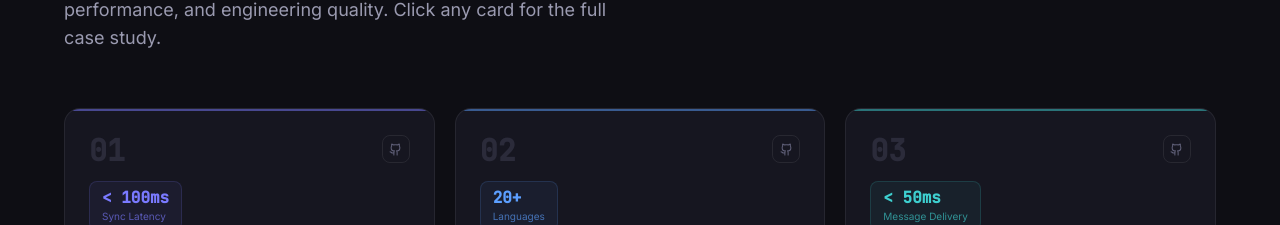
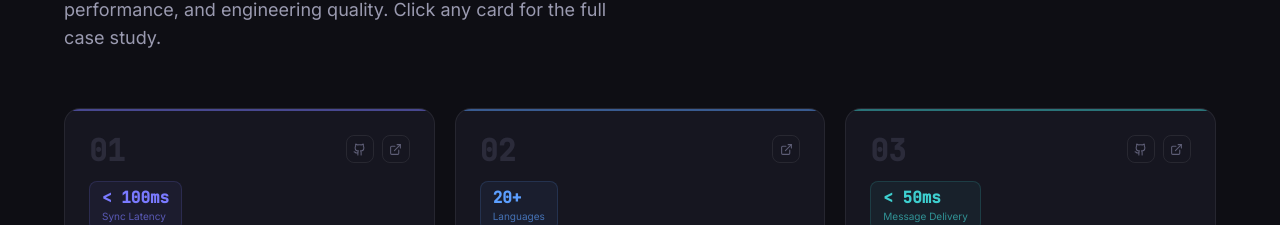
Before and after one commit to im-d3v/Portfolio, a React (Vite) app in the folder frontend/: page / in a window 1280 px wide. Shown: the part 2335-2560 px from the top of the page. Built offline with nearby package versions, Linux system fonts and the light colour scheme.

Commit message:
feat: add live links and repo links for showcased projects

```diff
--- a/frontend/src/data/portfolio.ts
+++ b/frontend/src/data/portfolio.ts
@@ -89,7 +89,7 @@ export const PROJECTS: Project[] = [
     metric: '< 100ms',
     metricLabel: 'Sync Latency',
     github: 'https://github.com/im-d3v/Collab-Editor',
-    live: null,
+    live: 'https://collab-editor-d7mh.onrender.com',
     accent: '#7a7aff',
     caseStudy: {
       problem:
@@ -144,8 +144,8 @@ export const PROJECTS: Project[] = [
     impact: '20+ languages · Automated pipeline · Cloud-native',
     metric: '20+',
     metricLabel: 'Languages',
-    github: 'https://github.com/im-d3v',
-    live: null,
+    github: null,
+    live: 'https://drive.google.com/file/d/1TEdi95NHAPg6jXKXr3ubtLGT32RfmLcz/view',
     accent: '#5c9fff',
     caseStudy: {
       problem:
@@ -202,8 +202,8 @@ export const PROJECTS: Project[] = [
     impact: '<50ms delivery · Media support · Presence detection',
     metric: '< 50ms',
     metricLabel: 'Message Delivery',
-    github: 'https://github.com/im-d3v',
-    live: null,
+    github: 'https://github.com/im-d3v/Chat-Application',
+    live: 'https://chat-application-client-k0is.onrender.com/',
     accent: '#3ecfcf',
     caseStudy: {
       problem:
```
